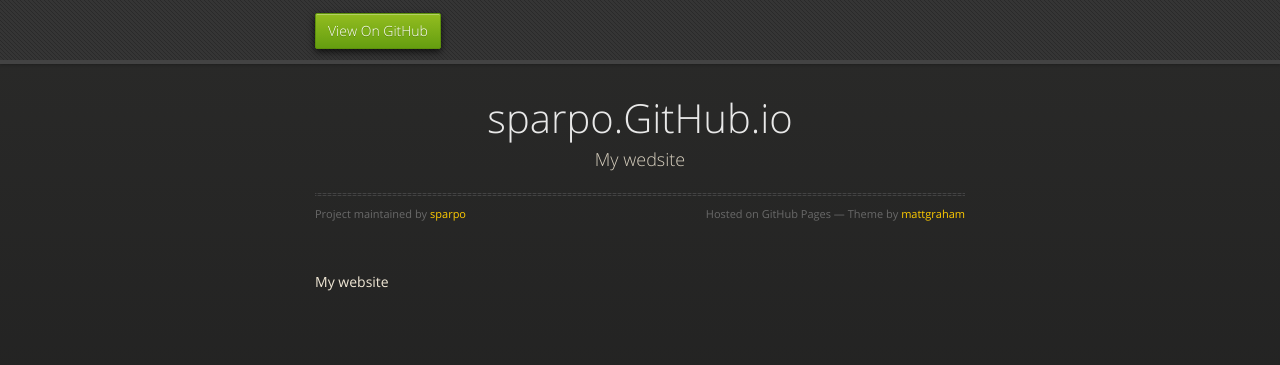
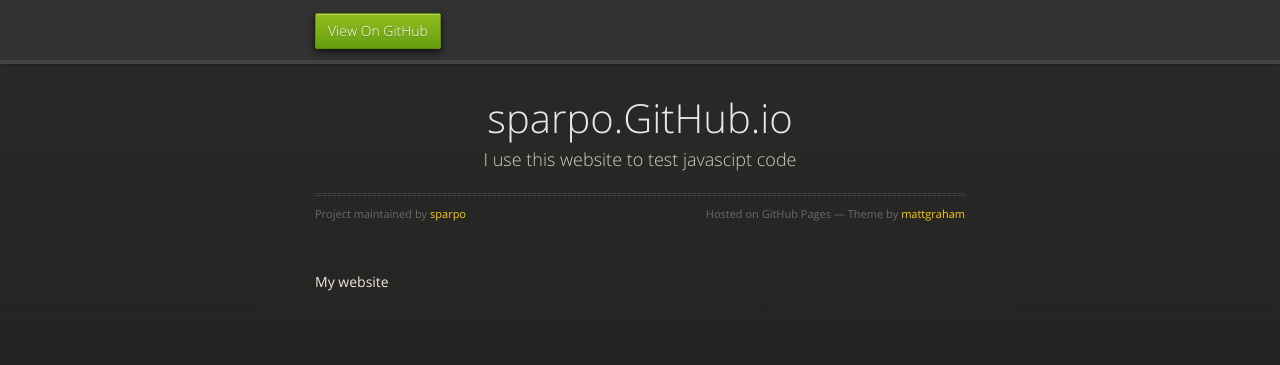
Before and after one commit to conquestidor/conquestidor.github.io, a plain HTML site: page index.html in a window 1280 px wide. Drawn offline with nearby package versions, Linux system fonts and the light colour scheme.

Commit message:
Update index.html

```diff
--- a/index.html
+++ b/index.html
@@ -29,7 +29,7 @@
       <section>
         <div id="title">
           <h1>sparpo.GitHub.io</h1>
-          <p>My wedsite</p>
+          <p>I use this website to test javascipt code</p>
           <hr>
           <span class="credits left">Project maintained by <a href="https://github.com/sparpo">sparpo</a></span>
           <span class="credits right">Hosted on GitHub Pages &mdash; Theme by <a href="https://twitter.com/michigangraham">mattgraham</a></span>
```
